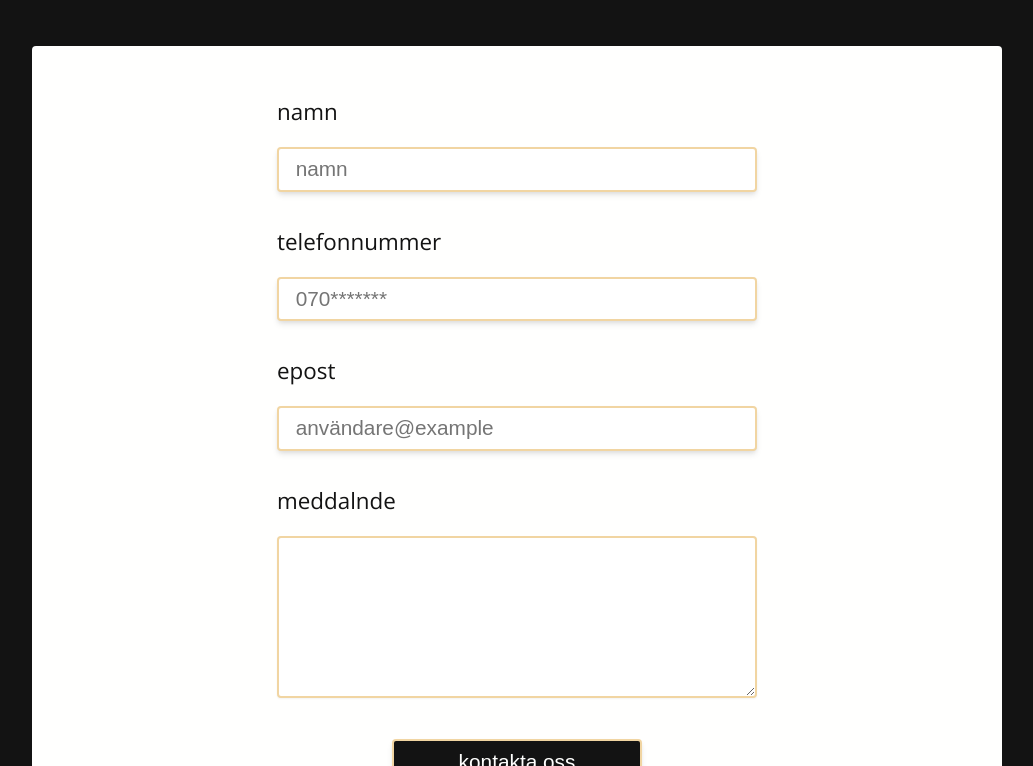
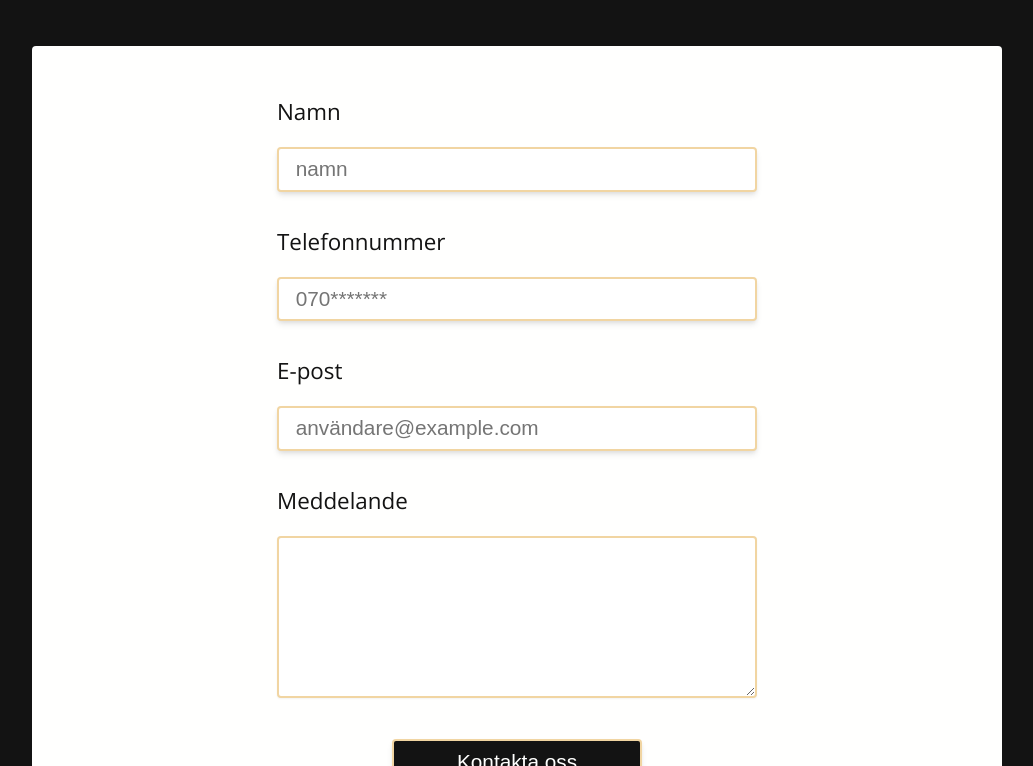
Before and after one commit to masiuciszek/imperiumsecurity, a Gatsby site: page /kontakt in a window 1280 px wide. Shown: the part 594-1360 px from the top of the page, without its empty margins (123-1156 px from the left). Built offline with nearby package versions, Linux system fonts and the light colour scheme; Gatsby itself is replaced by a stand-in of ours; a web font is replaced by a local one.

Commit message:
kontact titles chenged

```diff
--- a/src/components/elements/ContactForm.tsx
+++ b/src/components/elements/ContactForm.tsx
@@ -44,9 +44,6 @@ const ContactForm: React.FC<ContactFormProps> = ({
       transition={{ duration: 2 }}
     >
       <Form
-        // method="post"
-        // netlify-honeypot="bot-field"
-        // data-netlify="true"
         method="POST"
         action={`https://getform.io/f/${mail}`}
         name="contact"
@@ -54,34 +51,38 @@ const ContactForm: React.FC<ContactFormProps> = ({
         <input type="hidden" name="form-name" value="contact" />
         <FormGroup>
           <Label htmlFor="namn">
-            <span>namn</span>
+            <span>Namn</span>
           </Label>
           <Input type="text" placeholder="namn" name="namn" />
         </FormGroup>
 
         <FormGroup>
           <Label htmlFor="telefonnummer">
-            <span>telefonnummer</span>
+            <span>Telefonnummer</span>
           </Label>
           <Input type="number" placeholder="070*******" name="telefonnummer" />
         </FormGroup>
 
         <FormGroup>
           <Label htmlFor="epost">
-            <span>epost</span>
+            <span>E-post</span>
           </Label>
-          <Input type="email" placeholder="användare@example" name="epost" />
+          <Input
+            type="email"
+            placeholder="användare@example.com"
+            name="epost"
+          />
         </FormGroup>
 
         <FormGroup>
           <Label htmlFor="meddalnde">
-            <span>meddalnde</span>
+            <span>Meddelande</span>
           </Label>
 
           <Text name="meddalnde"></Text>
         </FormGroup>
 
-        <BtnSubmit>kontakta oss</BtnSubmit>
+        <BtnSubmit>Kontakta oss</BtnSubmit>
       </Form>
     </motion.section>
   );
--- a/src/components/layout/Nav.tsx
+++ b/src/components/layout/Nav.tsx
@@ -92,7 +92,6 @@ const Nav: React.FC<NavProps> = ({ className = "main-navigation" }) => {
     pageRoutes,
     menuIcons,
   } = useStaticQuery<NavQueryType>(NAV_QUERY);
-  const width = useWindowWidth();
   const [darkIcon, lightIcon] = menuIcons.edges;
   const [isMenuOpen, toggleMenuOpen] = useToggle();
 
--- a/src/pages/jobba-hos-oss.tsx
+++ b/src/pages/jobba-hos-oss.tsx
@@ -1,7 +1,6 @@
 /* eslint-disable no-unused-vars */
 import { graphql, PageProps } from "gatsby";
 import { IFluidObject } from "gatsby-background-image";
-import { string } from "prop-types";
 import * as React from "react";
 import Hero from "../components/elements/Hero";
 import RequirementWrapper from "../components/elements/RequirementWrapper";
```
Also changed, not shown: tsconfig.json (+1 -20 lines).
